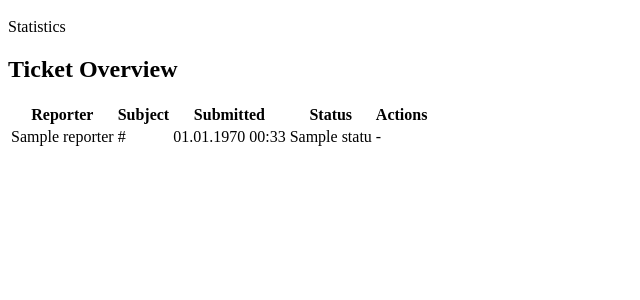
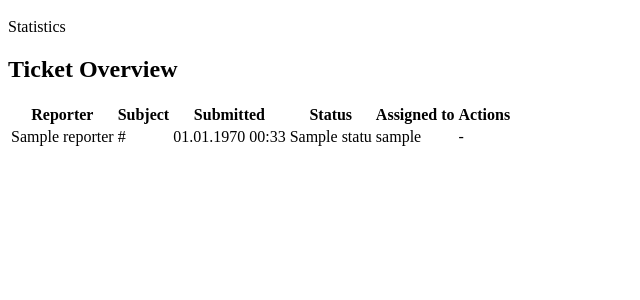
Before and after one commit to AVGP/OpenHelpDesk, a CakePHP app: the page made by app/views/tickets/index.ctp in a window 1280 px wide. Shown: the part 148-448 px from the top of the page, without its empty margins (0-640 px from the left). Run offline with PHP 8.4 and a stand-in for CakePHP, Linux system fonts and the light colour scheme; the template is opened without the code that fills it: most values are stand-ins (such as "Sample title", 1, 10 or a date in 2020); some libraries are stand-ins or nearby versions.

Commit message:
Added "Assigned to"-column to ticket list

```diff
--- a/app/views/tickets/index.ctp
+++ b/app/views/tickets/index.ctp
@@ -6,6 +6,7 @@
             <th>Subject</th>
             <th>Submitted</th>
             <th>Status</th>
+            <th>Assigned to</th>
             <th>Actions</th>
         </tr>
     </thead>
@@ -16,6 +17,7 @@
             <td><?php echo $html->link($t['Ticket']['subject'],'/tickets/show/'.$t['Ticket']['id']); ?></td>
             <td><?php echo date('d.m.Y H:i',$t['Ticket']['created']); ?></td>
             <td><?php echo $t['Status']['name']; ?></td>
+            <td><?php echo (empty($t['User']['id']) ? 'unassigned' : $t['User']['username']); ?></td>
             <td>-</td>
         </tr>
 <?php endforeach; ?>
```
